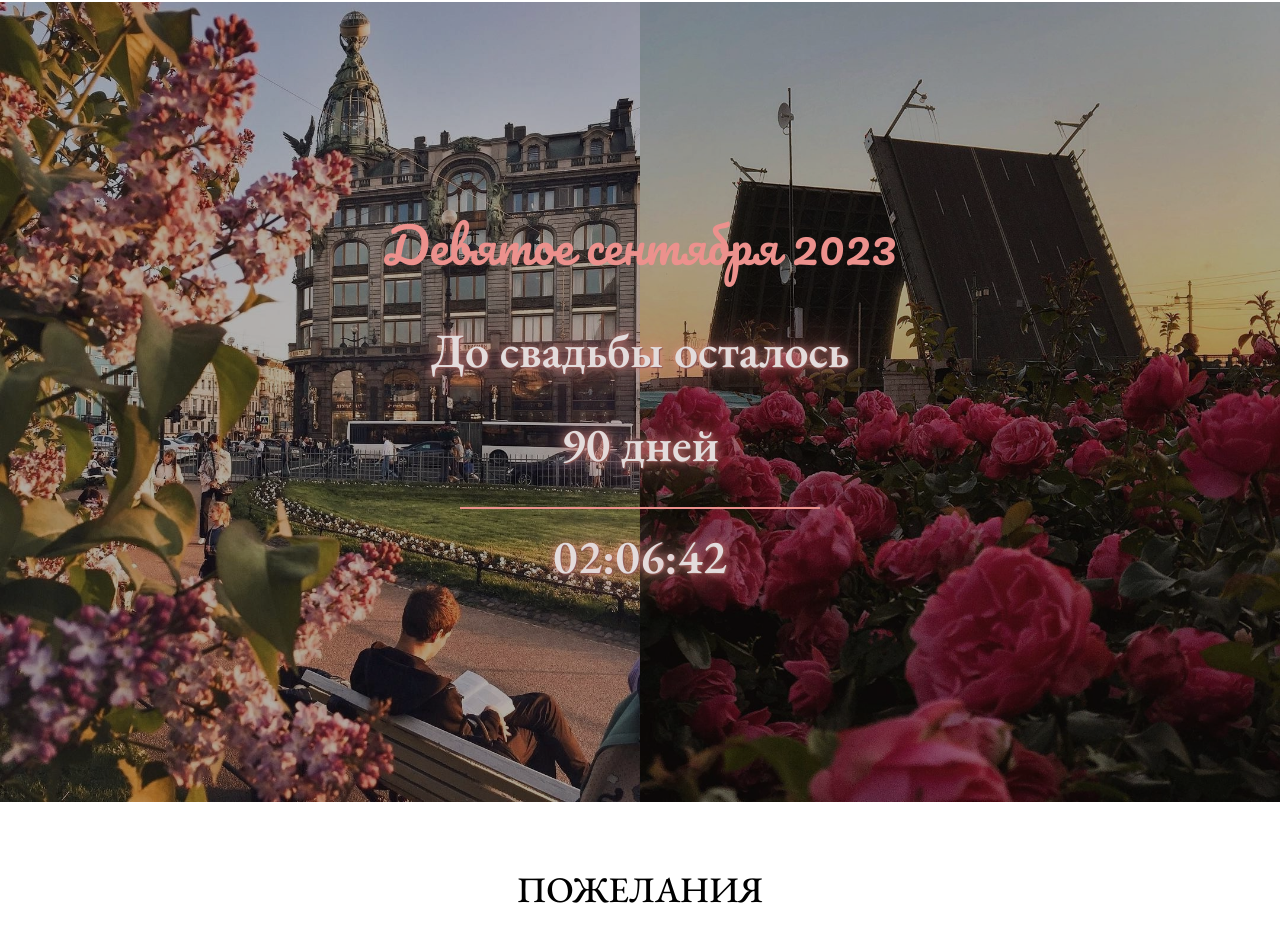
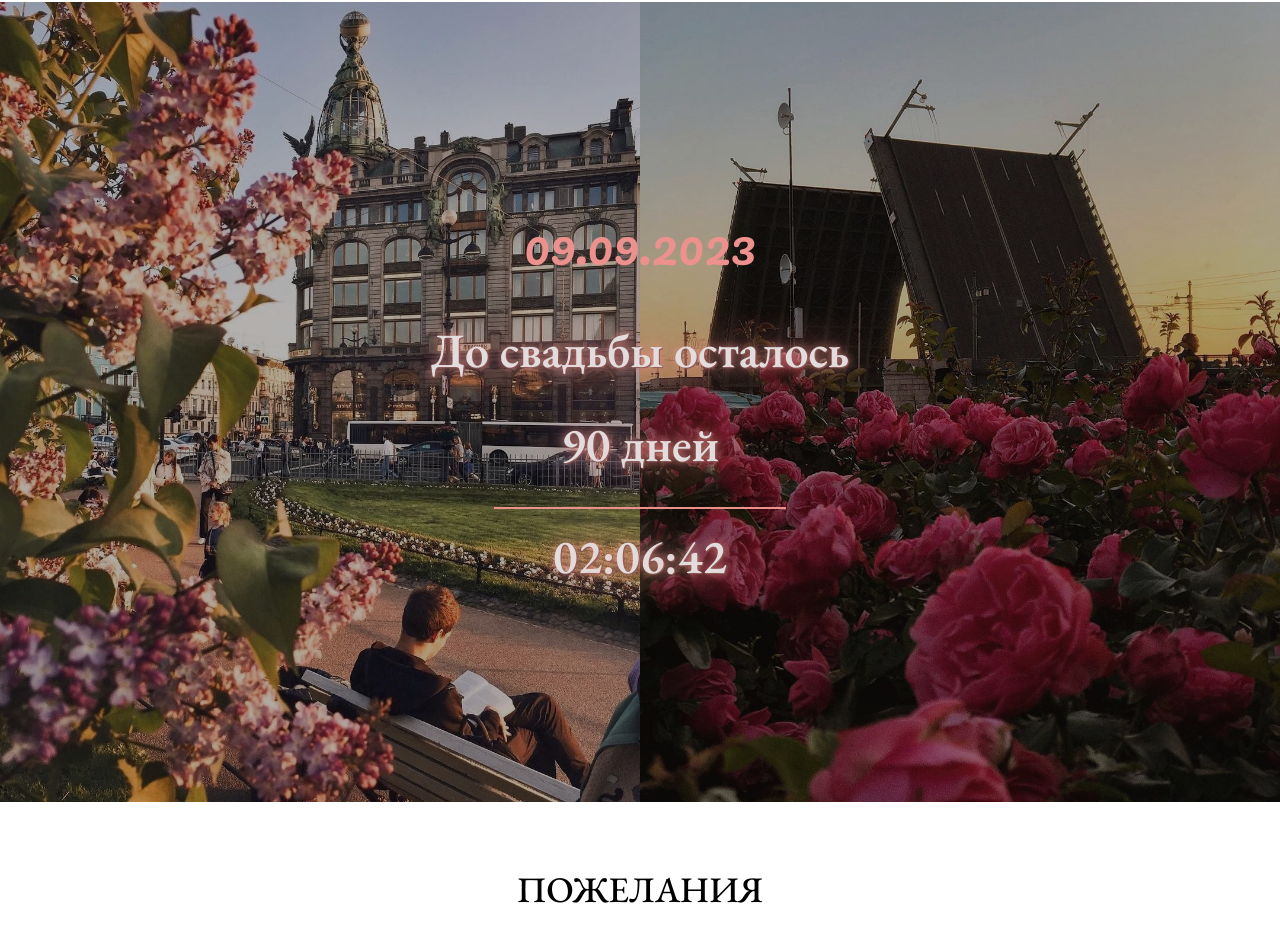
Before and after one commit to Mor-ald/invitation, a React (Vite) app: page / in a window 1280 px wide. Shown: the part 2775-3724 px from the top of the page. Built offline with nearby package versions, Linux system fonts and the light colour scheme.

Commit message:
fix timer

```diff
--- a/src/components/remained/Remained.tsx
+++ b/src/components/remained/Remained.tsx
@@ -36,7 +36,7 @@ const Remained = () => {
                 <img className={"remained_img"} src={"/p4.jpg"} alt={"remained photo"}/>
             </div>
             <div className="remained__container">
-                <div className="remained__date">Девятое сентября 2023</div>
+                <div className="remained__date">09.09.2023</div>
                 <div className="remained__text">До свадьбы осталось</div>
                 <div className="remained__last_time">
                     <div className="remained__days">{diffDays} {dayTitle(Number(diffDays))}</div>
```
